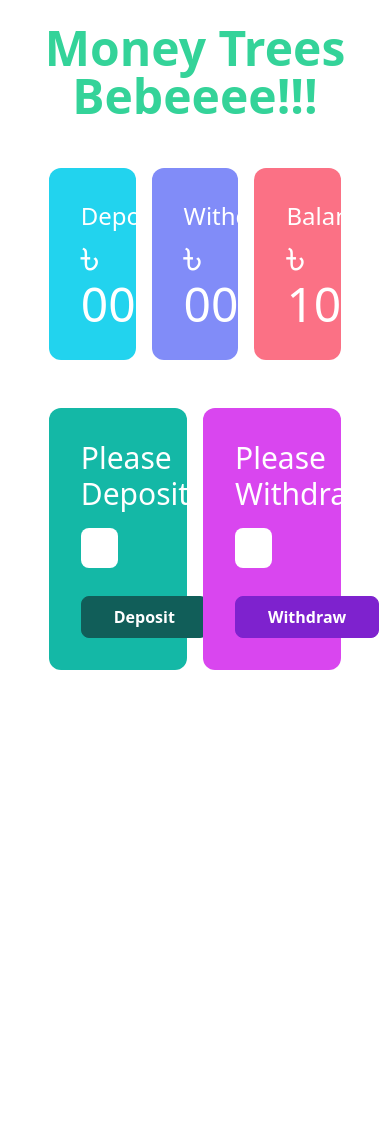
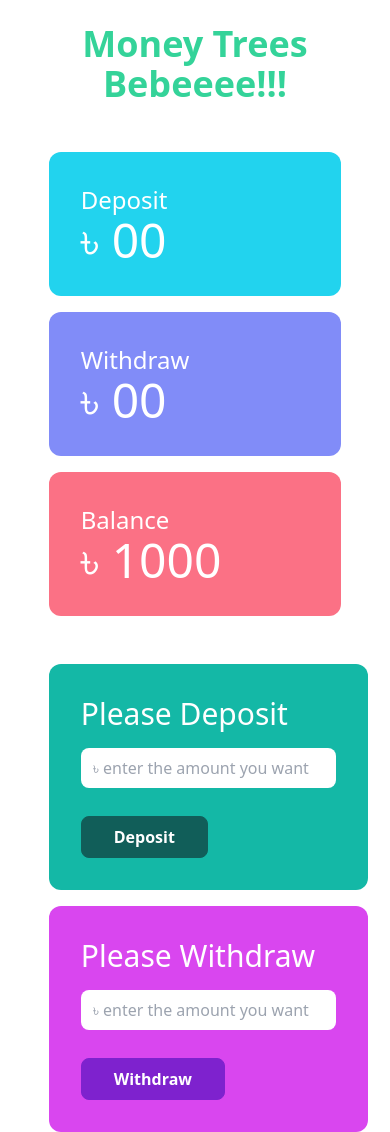
Before and after one commit to TaaanjuZc/money-trees, a plain HTML site: page money.html in a window 390 px wide. Before the commit the page ends 844 px from the top, so only its background shows below. Drawn offline with nearby package versions, Linux system fonts and the light colour scheme.

Commit message:
Responsive done

```diff
--- a/money.html
+++ b/money.html
@@ -8,12 +8,12 @@
 </head>
 <body>
     <header>
-      <h1 class="text-5xl text-center mt-6"><span class="font-semibold text-emerald-400">Money Trees Bebeeee!!!</span></h1>
+      <h1 class="text-4xl lg:text-5xl text-center mt-6"><span class="font-semibold text-emerald-400">Money Trees Bebeeee!!!</span></h1>
     </header>
 
     <main>
         <section class="mt-12">
-              <div class="grid grid-cols-3 gap-4 w-9/12 mx-auto text-white">
+              <div class="grid lg:grid-cols-3 gap-4 w-9/12 mx-auto text-white">
                   <div class="bg-cyan-400 p-8 rounded-xl">
                       <h4 class="text-2xl">
                           Deposit
@@ -45,13 +45,13 @@
         <!-- deposit and withdraw -->
 
         <section class="mt-12">
-          <div class="grid grid-cols-2 gap-4 w-9/12 mx-auto ">
+          <div class="grid lg:grid-cols-2 gap-4 w-9/12 mx-auto ">
             <div class="bg-teal-500 p-8 rounded-xl">
                 <h4 class="text-3xl text-white">
                     Please Deposit
                 </h4>
 
-                <input id="dep-field" class="mt-4 w-3/6 p-2 block px-3 mb-4 rounded-lg" type="number" placeholder="&#2547 enter the amount you want to deposit" >
+                <input id="dep-field" class="mt-4 lg:w-3/6 p-2 block px-3 mb-4 rounded-lg" type="number" placeholder="&#2547 enter the amount you want to deposit" >
                 <button id="btn-dep" class="bg-teal-800 border border-teal-800 duration-75 hover:bg-white hover:text-teal-800  text-white mt-3 px-8 py-2 rounded-lg font-semibold">Deposit
                 </button>
             </div>
@@ -59,7 +59,7 @@
                 <h4 class="text-3xl text-white">
                     Please Withdraw
                 </h4>
-                <input id="with-field" class="mt-4 w-3/6 p-2 block px-3 mb-4 rounded-lg" type="number" placeholder="&#2547 enter the amount you want to withdraw" >
+                <input id="with-field" class="mt-4 lg:w-3/6 p-2 block px-3 mb-4 rounded-lg" type="number" placeholder="&#2547 enter the amount you want to withdraw" >
                 <button id="btn-with" class="bg-purple-700 border border-purple-700 hover:bg-white hover:text-purple-700 text-white mt-3 px-8 py-2 rounded-lg font-semibold">Withdraw
                 </button>
             </div>
```
Also changed, not shown: index.html (+4 -4 lines).
